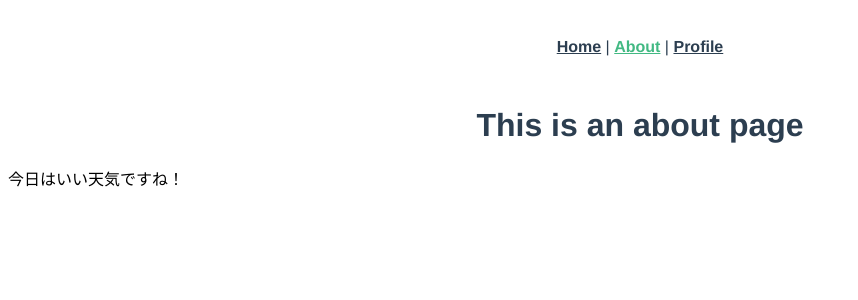
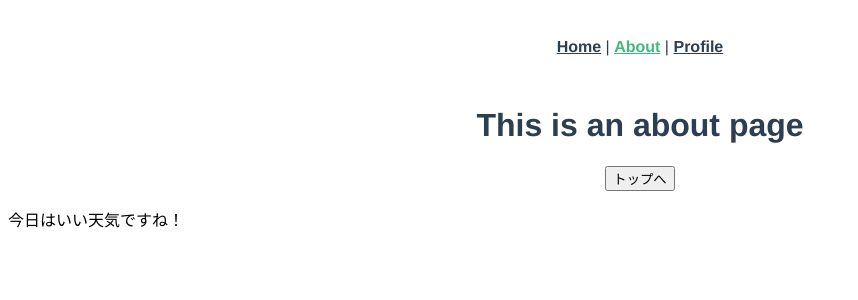
Before and after one commit to Taishikun0721/Vue, a Vue app in the folder CLI/my-cli/: page /about in a window 1280 px wide. Shown: the top 300 px of the page, without its empty margins (0-858 px from the left). Built offline with nearby package versions, Linux system fonts and the light colour scheme.

Commit message:
:sparkls: pushメソッドを使ってみた。

```diff
--- a/CLI/my-cli/src/views/About.vue
+++ b/CLI/my-cli/src/views/About.vue
@@ -1,5 +1,16 @@
 <template>
   <div class="about">
     <h1>This is an about page</h1>
+    <button @click="onClick">トップへ</button>
   </div>
 </template>
+
+<script>
+export default {
+  methods: {
+    onClick() {
+      this.$router.push('/')
+    }
+  }
+}
+</script>
```
